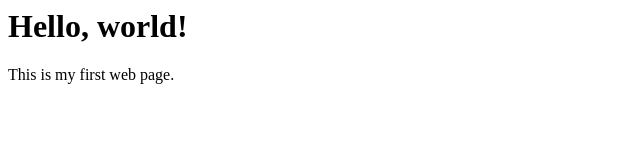
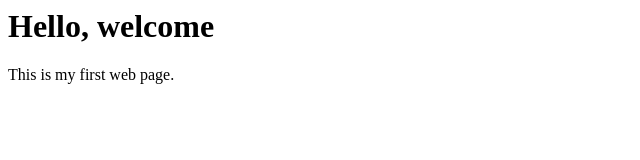
Before and after one commit to ha1234562/khan, a plain HTML site: page index.html in a window 1280 px wide. Shown: the full height of the page, 0-640 px from the left. Drawn offline with Linux system fonts and the light colour scheme.

Commit message:
changed world! to welcome

```diff
--- a/index.html
+++ b/index.html
@@ -3,7 +3,7 @@
 <title>My web Page</title>
 </head>
 <body>
-<h1>Hello, world!</h1>
+<h1>Hello, welcome</h1>
 <p>This is my first web page.</p>
 </body>
 </html>
```
